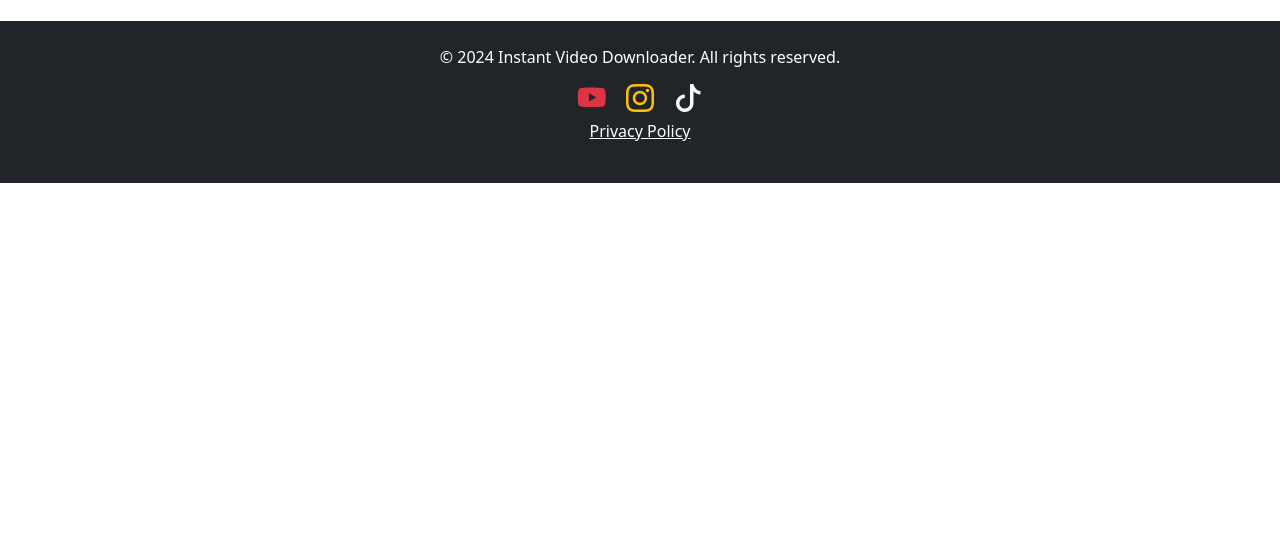
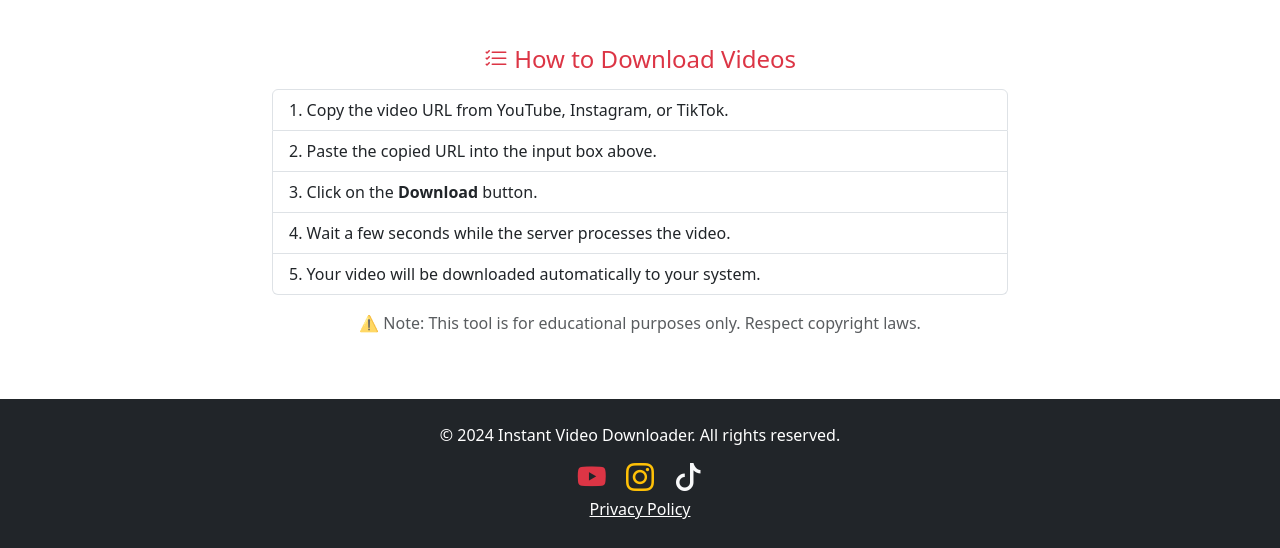
Before and after one commit to ubaid44/SocialMediaDownloader, a website: page index.html in a window 1280 px wide. Shown: the part 730-1278 px from the top of the page. Before the commit the page ends 913 px from the top, so only its background shows below. Drawn offline with nearby package versions, Linux system fonts and the light colour scheme.

Commit message:
temp rename

```diff
--- a/main.html
+++ b/index.html
@@ -8,7 +8,16 @@
 
   <link href="/css/bootstrap.min.css" rel="stylesheet">
   <link href="https://cdn.jsdelivr.net/npm/bootstrap-icons@1.10.5/font/bootstrap-icons.css" rel="stylesheet">
-
+<style>
+  .btn-danger {
+    background-color: #dc3545;
+    border-color: #dc3545;
+  }
+  .btn-danger:hover {
+    background-color: #c82333;
+    border-color: #bd2130;
+  }
+</style>
 </head>
 <body>
   <nav class="navbar navbar-dark bg-dark navbar-expand-lg">
@@ -47,6 +56,38 @@
       </video>
     </div>
   </div>
+  <div class="container my-5">
+  <div class="row justify-content-center">
+    <div class="col-md-8 text-center">
+      <h4 class="text-danger mb-3">
+        <i class="bi bi-list-check"></i> How to Download Videos
+      </h4>
+
+      <ol class="list-group list-group-numbered text-start">
+        <li class="list-group-item">
+          Copy the video URL from YouTube, Instagram, or TikTok.
+        </li>
+        <li class="list-group-item">
+          Paste the copied URL into the input box above.
+        </li>
+        <li class="list-group-item">
+          Click on the <strong>Download</strong> button.
+        </li>
+        <li class="list-group-item">
+          Wait a few seconds while the server processes the video.
+        </li>
+        <li class="list-group-item">
+          Your video will be downloaded automatically to your system.
+        </li>
+      </ol>
+
+      <p class="mt-3 text-muted">
+        ⚠️ Note: This tool is for educational purposes only. Respect copyright laws.
+      </p>
+    </div>
+  </div>
+</div>
+
 
   <footer class="bg-dark text-white text-center py-4">
     <p class="mb-2">© 2024 Instant Video Downloader. All rights reserved.</p>
```
